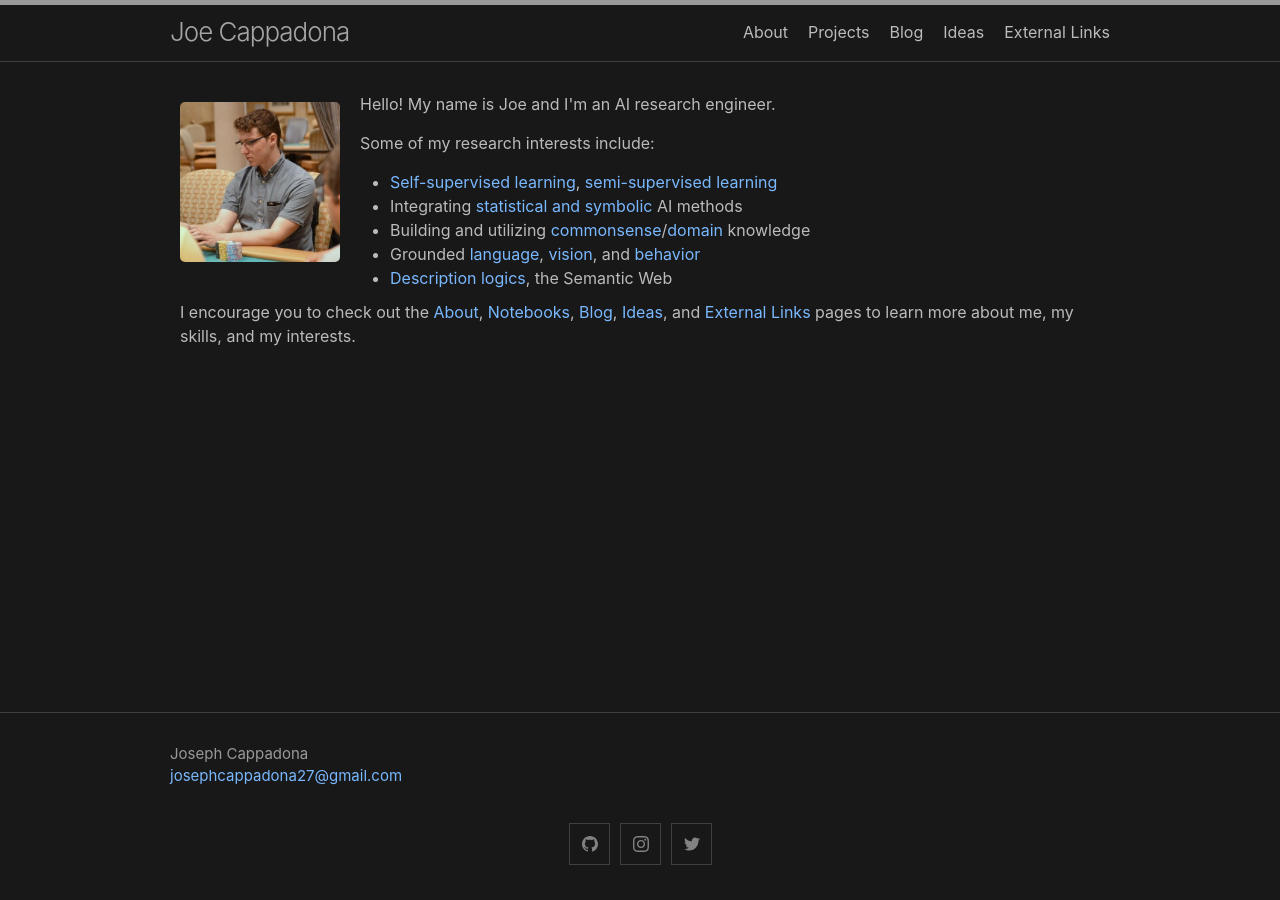
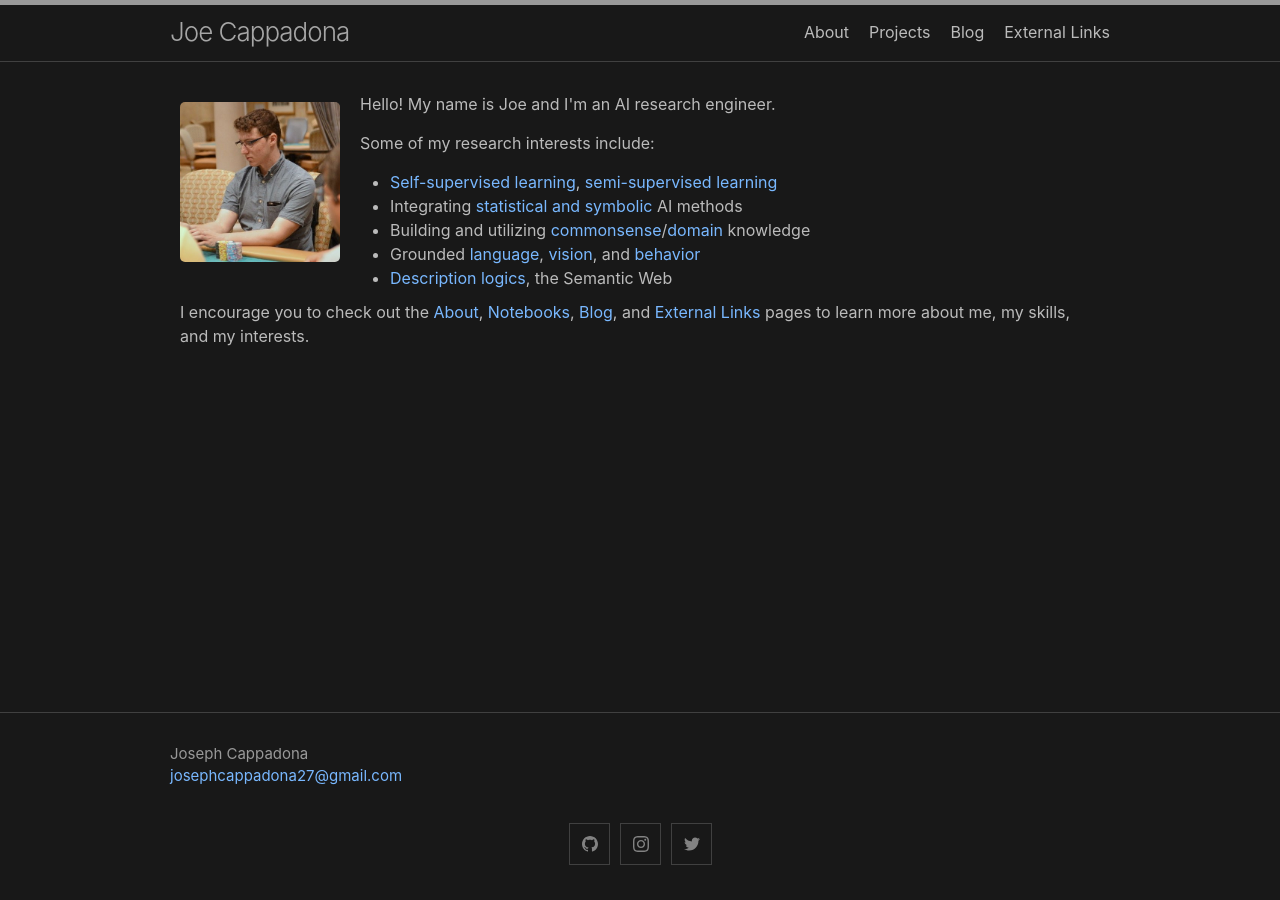
Before and after one commit to josephcappadona/josephcappadona.github.io, a Jekyll site: the page built from index.md, in a window 1280 px wide. Built offline with Jekyll 4.4.1, drawn with Linux system fonts in a browser that asks for light colours.

Commit message:
Remove ideas page

```diff
--- a/_config.yml
+++ b/_config.yml
@@ -18,7 +18,6 @@ header_pages:
  - about.md
  - projects.md
  - blog.md
- - ideas.md
  - links.md
 
 theme: minima
--- a/index.md
+++ b/index.md
@@ -22,6 +22,6 @@ layout: home
     </div>
   </div>
   <div style="margin: 10px;">
-    I encourage you to check out the <a href="/about">About</a>, <a href="/notebooks">Notebooks</a>, <a href="/blog">Blog</a>, <a href="/ideas">Ideas</a>, and <a href="/external-links">External Links</a> pages to learn more about me, my skills, and my interests.
+    I encourage you to check out the <a href="/about">About</a>, <a href="/notebooks">Notebooks</a>, <a href="/blog">Blog</a>, and <a href="/external-links">External Links</a> pages to learn more about me, my skills, and my interests.
   </div>
 </div>
```
Also changed, not shown: ideas.md (+0 -2 lines).
